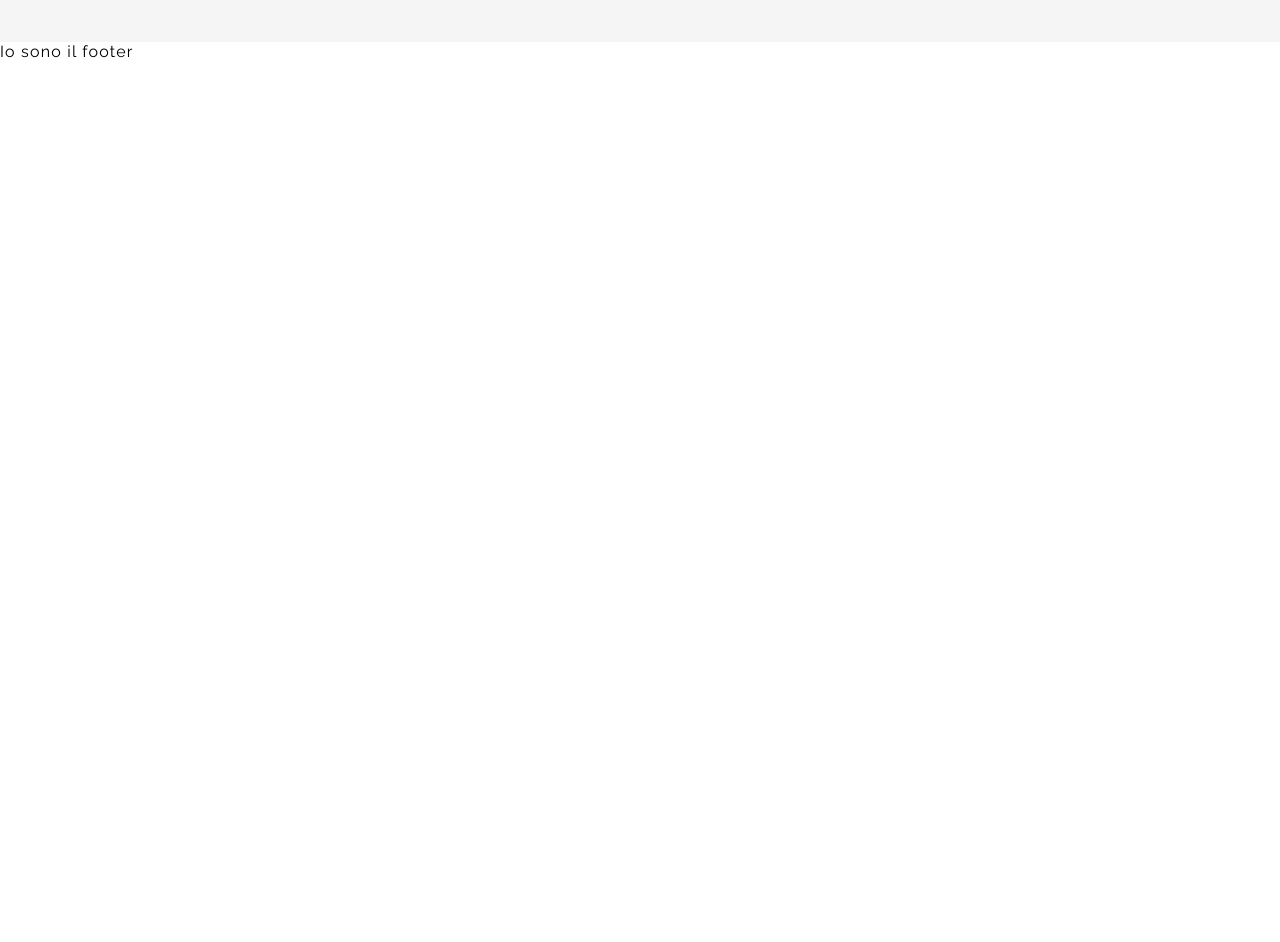
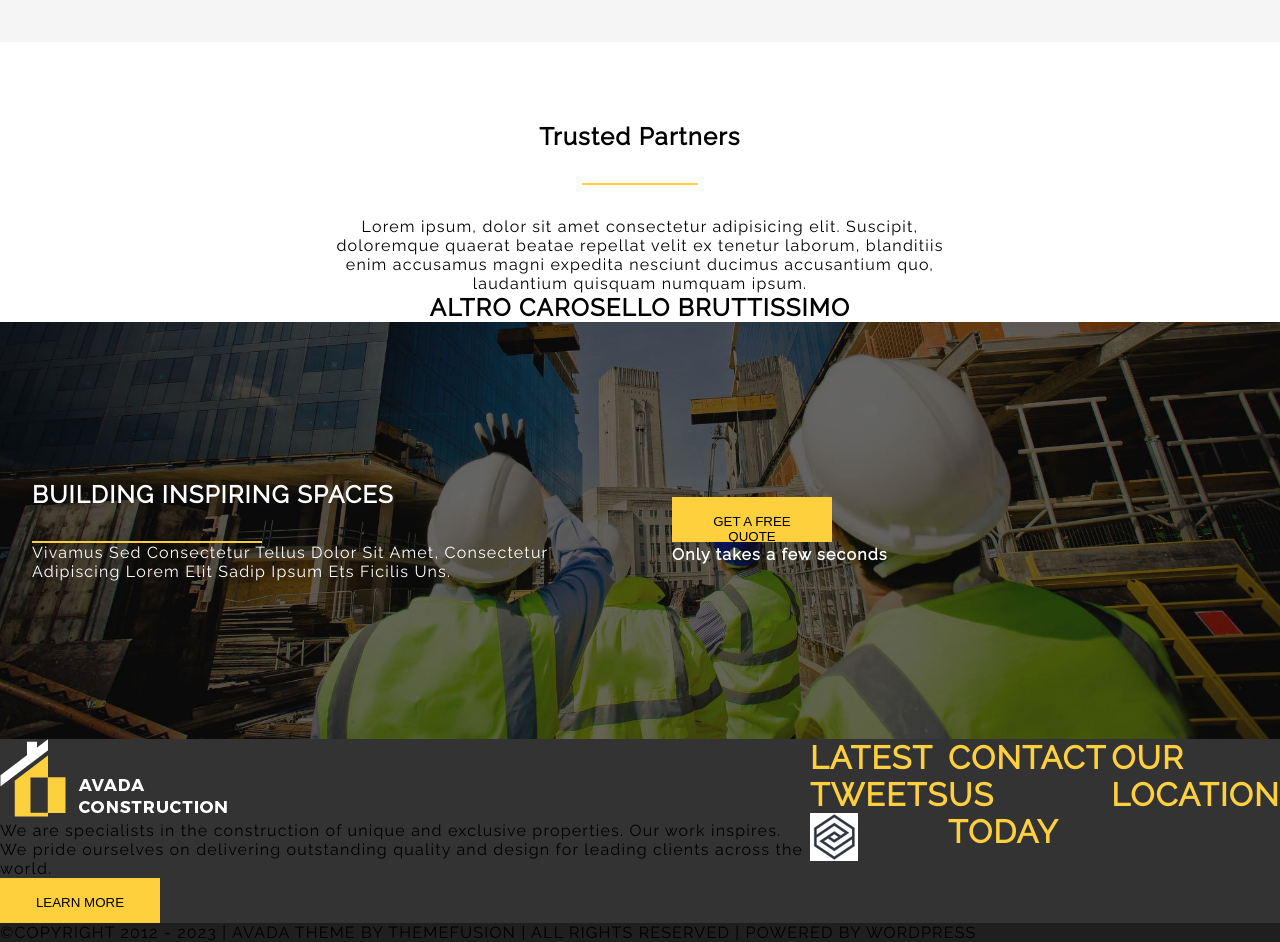
Before and after one commit to GabrieleGrossi/proj-html-vuejs, a Vue app: page / in a window 1280 px wide. Shown: the part 5220-6162 px from the top of the page. Before the commit the page ends 5281 px from the top, so only its background shows below. Built offline with nearby package versions, Linux system fonts and the light colour scheme.

Commit message:
commit for depression. Problem whit footer section

```diff
--- a/src/components/AppFooter.vue
+++ b/src/components/AppFooter.vue
@@ -1,7 +1,76 @@
 <template>
-    <div>
-        Io sono il footer
-    </div>
+    <section>
+        <div class="w-50 m-0">
+            <h1>
+                Trusted Partners
+            </h1>
+            <div class="separator"></div>
+            <p class="mt-1">
+                Lorem ipsum, dolor sit amet consectetur adipisicing elit. Suscipit, doloremque quaerat beatae repellat velit ex tenetur laborum, blanditiis enim accusamus magni expedita nesciunt ducimus accusantium quo, laudantium quisquam numquam ipsum.
+            </p>
+        </div>
+        <h1>
+            ALTRO CAROSELLO BRUTTISSIMO
+        </h1>
+    </section>
+    <section>
+        <div class="flex back">
+            <div class="building m-0">
+                <h1>
+                    BUILDING INSPIRING SPACES
+                </h1>
+                <div class="separator"></div>
+                <p>Vivamus Sed Consectetur Tellus Dolor Sit Amet, Consectetur Adipiscing Lorem Elit Sadip Ipsum Ets Ficilis Uns.</p>
+            </div>
+            <div class="building m-0">
+                <button class="get-quote">
+                    GET A FREE QUOTE
+                </button>
+                <h4>
+                    Only takes a few seconds
+                </h4>
+            </div>
+        </div>
+    </section>
+    <footer>
+        <div class="flex">
+            <div>
+                <img src="../assets/images/footer-logo.png" alt="footer logo">
+                <p>
+                    We are specialists in the construction of unique and exclusive properties. Our work inspires. We pride ourselves on delivering outstanding quality and design for leading clients across the world.
+                </p>
+                <button class="get-quote">
+                    LEARN MORE
+                </button>
+            </div>
+            <div class="twitter">
+                <h1>
+                    LATEST TWEETS
+                </h1>
+                <div>
+                    <img src="../assets/images/3a74ce3d0532b7773b174c45ca3bd05a_normal.png" alt="logo avada twitter">
+                </div>
+            </div>
+            <div>
+                <h1>
+                    CONTACT US TODAY
+                </h1>
+            </div>
+            <div>
+                <h1>
+                    OUR LOCATION
+                </h1>
+            </div>
+        </div>
+        <div class="flex spaced m-0 bkbl">
+            <div>
+                ©COPYRIGHT 2012 - 2023 | AVADA THEME BY THEMEFUSION | ALL RIGHTS RESERVED | POWERED BY WORDPRESS
+            </div>
+            <a>
+
+            </a>
+        </div>
+    </footer>
 </template>
 <script>
 export default {
@@ -9,5 +78,33 @@ export default {
 }
 </script>
 <style lang="scss" scoped>
-
+@use '../styles/general.scss';
+    section{
+        text-align: center;
+    }
+    .separator{
+        margin-top: 2rem;
+    }
+    div.back{
+        background-image: url(../assets/images/about-call-to-action-57862405.jpg);
+        background-size: cover;
+        background-position-y: bottom;
+        color: white;
+        height: 417px;
+    }
+    .building{
+        align-self: center;
+        width: 45%;
+        text-align: left;
+    }
+    .building .separator{
+        width: 40%;
+        margin-left: 0;
+    }
+    footer{
+        background-color: #333333;
+    }
+    footer h1{
+       color: #fed03d;
+    }
 </style>
--- a/src/components/AppNavbar.vue
+++ b/src/components/AppNavbar.vue
@@ -74,17 +74,5 @@ a{
         transition:all 0.5s ease-in-out;
     }
 }
-.get-quote{
-    background-color: #fed03d;
-    border: 1px solid #fed03d;
-    padding: 1rem;
-    height: 45px;
-    width: 160px;
-    align-self: center;
-    &:hover{
-        background-color: black;
-        color: white;
-        transition: all 0.5s ease-in-out;
-    }
-}
+
 </style>
--- a/src/styles/general.scss
+++ b/src/styles/general.scss
@@ -18,6 +18,9 @@ body{
 .column{
     flex-direction: column;
 }
+.m-0{
+    margin: 0 auto;
+}
 a{
     text-decoration: none;
     color: black;
@@ -31,6 +34,13 @@ li{
     margin: 0 auto;
     padding: 0 5rem;
     text-align: center;
+}
+.w-50{
+    width: 50%;
+    padding-top: 5rem;
+}
+.mt-1{
+    margin-top: 2rem;
 }
 .separator{
     width: 18%;
@@ -47,3 +57,20 @@ li{
     justify-content: center;
     margin: 2rem auto;
 }
+.bkbl{
+    background-color: #1f1f1f;
+}
+.get-quote{
+    background-color: #fed03d;
+    border: 1px solid #fed03d;
+    padding: 1rem;
+    height: 45px;
+    width: 160px;
+    align-self: center;
+    &:hover{
+        background-color: black;
+        color: white;
+        transition: all 0.5s ease-in-out;
+        border: transparent 1px solid;
+    }
+}
```
